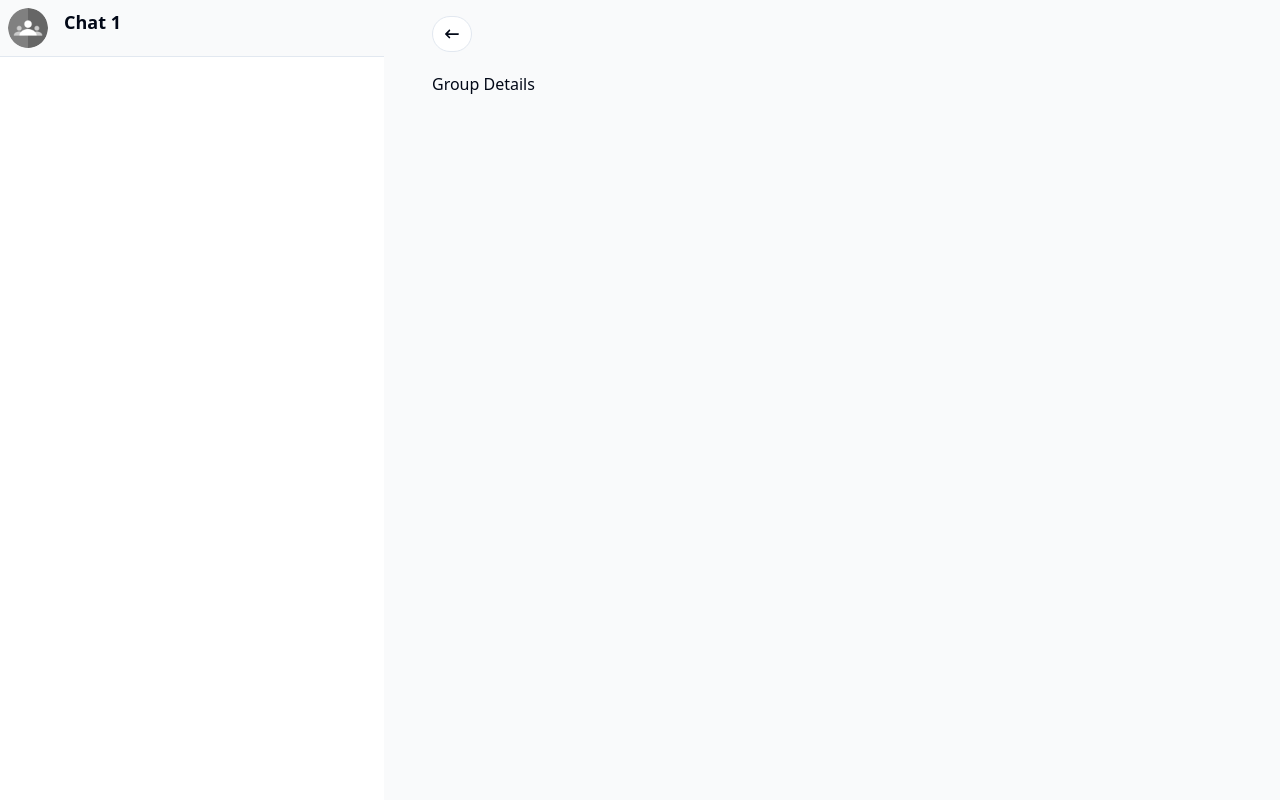
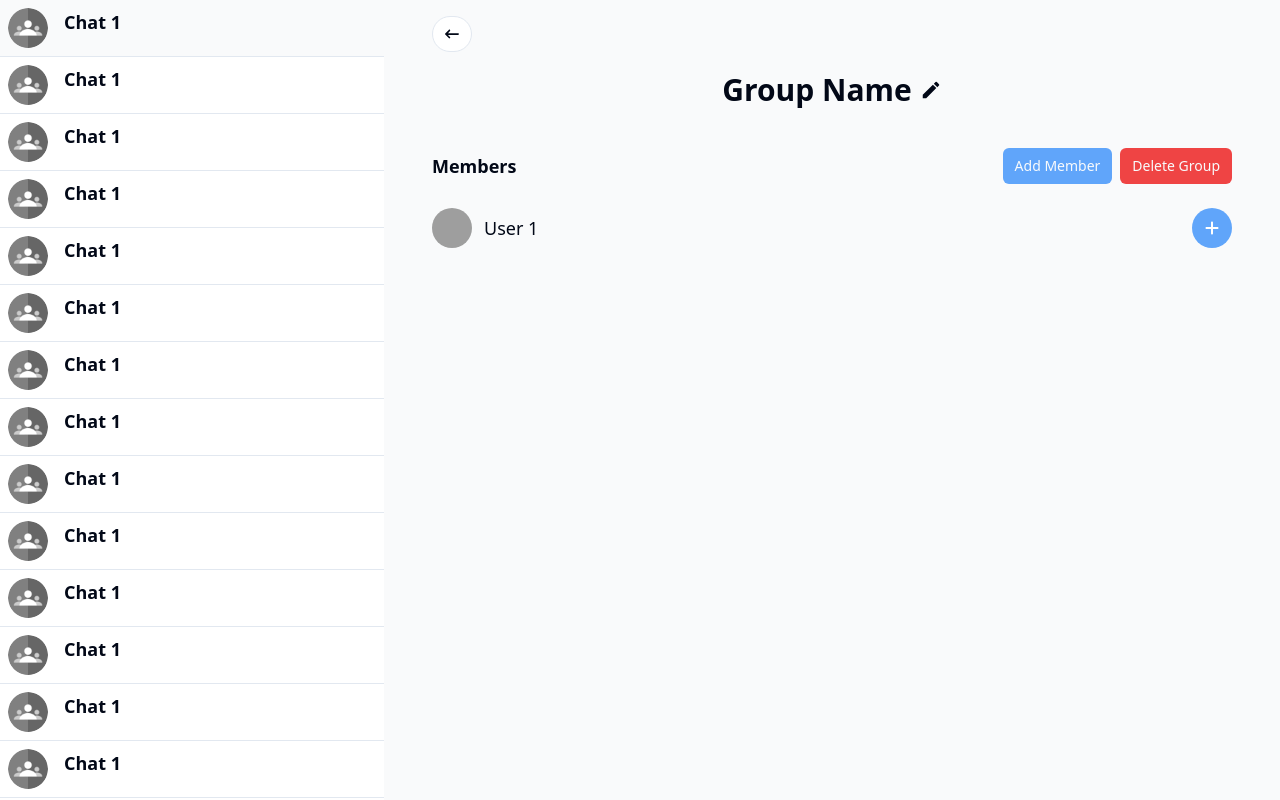
Before and after one commit to vivek3454/chat-app, a React (Vite) app in the folder frontend/: page /groups-management in a window 1280 px wide. Built offline with nearby package versions, Linux system fonts and the light colour scheme; grey boxes are pictures that could not be loaded.

Commit message:
add alert dialog,add member component etc

```diff
--- a/frontend/package.json
+++ b/frontend/package.json
@@ -11,6 +11,7 @@
   },
   "dependencies": {
     "@hookform/resolvers": "^3.6.0",
+    "@radix-ui/react-alert-dialog": "^1.1.1",
     "@radix-ui/react-avatar": "^1.1.0",
     "@radix-ui/react-dialog": "^1.1.1",
     "@radix-ui/react-dropdown-menu": "^2.1.1",
--- /dev/null
+++ b/frontend/src/components/shared/ConfirmDeleteAlert.jsx
@@ -0,0 +1,29 @@
+import {
+    AlertDialog,
+    AlertDialogAction,
+    AlertDialogCancel,
+    AlertDialogContent,
+    AlertDialogFooter,
+    AlertDialogHeader,
+    AlertDialogTitle,
+} from "@/components/ui/alert-dialog"
+
+
+const ConfirmDeleteAlert = ({ isDeleteAlertOpen, handleClose, handleDelete }) => {
+    return (
+        <AlertDialog open={isDeleteAlertOpen} onOpenChange={handleClose}>
+            <AlertDialogContent>
+                <AlertDialogHeader>
+                    <AlertDialogTitle>Are you absolutely sure to delete this group?</AlertDialogTitle>
+                </AlertDialogHeader>
+                <AlertDialogFooter>
+                    <AlertDialogCancel>Cancel</AlertDialogCancel>
+                    <AlertDialogAction onClick={handleDelete} className="bg-blue-400 hover:bg-blue-500">Continue</AlertDialogAction>
+                </AlertDialogFooter>
+            </AlertDialogContent>
+        </AlertDialog>
+
+    )
+}
+
+export default ConfirmDeleteAlert
--- a/frontend/src/components/shared/UserComp.jsx
+++ b/frontend/src/components/shared/UserComp.jsx
@@ -11,7 +11,7 @@ const UserComp = () => {
                 </Avatar>
                 <h2 className="text-lg">User 1</h2>
             </div>
-            <div className="w-10 h-10 rounded-full bg-blue-400 flex justify-center items-center">
+            <div className="w-10 h-10 rounded-full bg-blue-400 flex justify-center cursor-pointer items-center">
                 <FaPlus className="text-white" />
             </div>
         </div>
--- /dev/null
+++ b/frontend/src/components/specific/AddMember.jsx
@@ -0,0 +1,40 @@
+import {
+    Dialog,
+    DialogContent,
+    DialogFooter,
+    DialogHeader,
+    DialogTitle
+} from "@/components/ui/dialog"
+import UserComp from "../shared/UserComp"
+import { Button } from "../ui/button"
+import { Input } from "../ui/input"
+import { Label } from "../ui/label"
+
+const AddMember = ({ isAddMemberOpen, handleClose }) => {
+    return (
+        <Dialog open={isAddMemberOpen} onOpenChange={handleClose}>
+            <DialogContent className="sm:max-w-[400px]">
+                <DialogHeader>
+                    <DialogTitle>Add Member</DialogTitle>
+                </DialogHeader>
+                <form className="grid gap-4 py-4">
+                    <div className="input-container">
+                        <Label htmlFor="">
+                            Members
+                        </Label>
+                        <div className="mt-2">
+                            <UserComp />
+                        </div>
+                    </div>
+                    <DialogFooter className="mt-5">
+                        <Button variant="chat" type="submit">
+                            Add
+                        </Button>
+                    </DialogFooter>
+                </form>
+            </DialogContent>
+        </Dialog>
+    )
+}
+
+export default AddMember
--- a/frontend/src/components/specific/CreateGroup.jsx
+++ b/frontend/src/components/specific/CreateGroup.jsx
@@ -1,4 +1,3 @@
-import { Avatar, AvatarFallback, AvatarImage } from "@/components/ui/avatar"
 import {
   Dialog,
   DialogContent,
@@ -6,11 +5,10 @@ import {
   DialogHeader,
   DialogTitle
 } from "@/components/ui/dialog"
+import UserComp from "../shared/UserComp"
 import { Button } from "../ui/button"
 import { Input } from "../ui/input"
 import { Label } from "../ui/label"
-import { FaPlus } from "react-icons/fa6"
-import UserComp from "../shared/UserComp"
 
 
 const CreateGroup = ({ isCreateGroupOpen, setIsCreateGroupOpen }) => {
--- a/frontend/src/components/specific/GroupDetails.jsx
+++ b/frontend/src/components/specific/GroupDetails.jsx
@@ -1,8 +1,74 @@
+import { Suspense, lazy, useState } from "react"
+import { MdClose, MdEdit } from "react-icons/md"
+import { Input } from "../ui/input";
+import UserComp from "../shared/UserComp";
+import { Button } from "../ui/button";
+import BackDropLoader from "../loaders/BackDropLoader";
+const AddMember = lazy(() => import("./AddMember"))
+const ConfirmDeleteAlert = lazy(() => import("../shared/ConfirmDeleteAlert"))
 
 const GroupDetails = () => {
+    const [isNameEdit, setIsNameEdit] = useState(false);
+    const [isAddMemberOpen, setIsAddMemberOpen] = useState(false);
+    const [isDeleteAlertOpen, setIsDeleteAlertOpen] = useState(false);
+
+    const openEdit = () => {
+        setIsNameEdit((prev) => !prev);
+    }
+
+    const handleDeleteAlertCloseOpen = () => {
+        setIsDeleteAlertOpen((prev) => !prev);
+    }
+
+    const handleAddMemberCloseOpen = () => {
+        setIsAddMemberOpen((prev) => !prev);
+    }
+
+    const handleDelete = () => { }
+
     return (
         <div className="mt-5">
-            <h1>Group Details</h1>
+            <div className="flex justify-center gap-2 items-center">
+                {isNameEdit ?
+                    <>
+                        <Input placeholder="Enter Group Name" className="max-w-52 w-full" />
+                        <MdClose onClick={openEdit} size={22} className="cursor-pointer" />
+                    </>
+                    : <>
+                        <h1 className="text-center font-bold text-3xl">Group Name</h1>
+                        <MdEdit onClick={openEdit} size={22} className="cursor-pointer" />
+                    </>
+                }
+            </div>
+            <div className="flex justify-between items-center gap-4 mt-10">
+                <h2 className="text-lg font-semibold">Members</h2>
+                <div className="flex gap-2">
+                    <Button onClick={handleAddMemberCloseOpen} size="sm" variant="chat">Add Member</Button>
+                    <Button onClick={handleDeleteAlertCloseOpen} size="sm" variant="destructive">Delete Group</Button>
+                </div>
+            </div>
+            <div className="flex flex-col gap-3 mt-6">
+                <UserComp />
+            </div>
+
+            {isAddMemberOpen &&
+                <Suspense fallback={<BackDropLoader />}>
+                    <AddMember
+                        isAddMemberOpen={isAddMemberOpen}
+                        handleClose={handleAddMemberCloseOpen}
+                    />
+                </Suspense>
+            }
+
+            {isDeleteAlertOpen &&
+                <Suspense fallback={<BackDropLoader />}>
+                    <ConfirmDeleteAlert
+                        handleClose={handleDeleteAlertCloseOpen}
+                        handleDelete={handleDelete}
+                        isDeleteAlertOpen={isDeleteAlertOpen}
+                    />
+                </Suspense>
+            }
         </div>
     )
 }
--- a/frontend/src/components/specific/GroupList.jsx
+++ b/frontend/src/components/specific/GroupList.jsx
@@ -3,7 +3,65 @@ import GroupItem from './GroupItem'
 
 const GroupList = ({w,myGroups=[],chatId}) => {
   return (
-    <div>
+    <div className='h-screen overflow-y-auto'>
+      <GroupItem />
+      <GroupItem />
+      <GroupItem />
+      <GroupItem />
+      <GroupItem />
+      <GroupItem />
+      <GroupItem />
+      <GroupItem />
+      <GroupItem />
+      <GroupItem />
+      <GroupItem />
+      <GroupItem />
+      <GroupItem />
+      <GroupItem />
+      <GroupItem />
+      <GroupItem />
+      <GroupItem />
+      <GroupItem />
+      <GroupItem />
+      <GroupItem />
+      <GroupItem />
+      <GroupItem />
+      <GroupItem />
+      <GroupItem />
+      <GroupItem />
+      <GroupItem />
+      <GroupItem />
+      <GroupItem />
+      <GroupItem />
+      <GroupItem />
+      <GroupItem />
+      <GroupItem />
+      <GroupItem />
+      <GroupItem />
+      <GroupItem />
+      <GroupItem />
+      <GroupItem />
+      <GroupItem />
+      <GroupItem />
+      <GroupItem />
+      <GroupItem />
+      <GroupItem />
+      <GroupItem />
+      <GroupItem />
+      <GroupItem />
+      <GroupItem />
+      <GroupItem />
+      <GroupItem />
+      <GroupItem />
+      <GroupItem />
+      <GroupItem />
+      <GroupItem />
+      <GroupItem />
+      <GroupItem />
+      <GroupItem />
+      <GroupItem />
+      <GroupItem />
+      <GroupItem />
       <GroupItem />
     </div>
   )
--- /dev/null
+++ b/frontend/src/components/ui/alert-dialog.jsx
@@ -0,0 +1,99 @@
+"use client"
+
+import * as React from "react"
+import * as AlertDialogPrimitive from "@radix-ui/react-alert-dialog"
+
+import { cn } from "@/lib/utils"
+import { buttonVariants } from "@/components/ui/button"
+
+const AlertDialog = AlertDialogPrimitive.Root
+
+const AlertDialogTrigger = AlertDialogPrimitive.Trigger
+
+const AlertDialogPortal = AlertDialogPrimitive.Portal
+
+const AlertDialogOverlay = React.forwardRef(({ className, ...props }, ref) => (
+  <AlertDialogPrimitive.Overlay
+    className={cn(
+      "fixed inset-0 z-50 bg-black/80  data-[state=open]:animate-in data-[state=closed]:animate-out data-[state=closed]:fade-out-0 data-[state=open]:fade-in-0",
+      className
+    )}
+    {...props}
+    ref={ref} />
+))
+AlertDialogOverlay.displayName = AlertDialogPrimitive.Overlay.displayName
+
+const AlertDialogContent = React.forwardRef(({ className, ...props }, ref) => (
+  <AlertDialogPortal>
+    <AlertDialogOverlay />
+    <AlertDialogPrimitive.Content
+      ref={ref}
+      className={cn(
+        "fixed left-[50%] top-[50%] z-50 grid w-full max-w-lg translate-x-[-50%] translate-y-[-50%] gap-4 border bg-background p-6 shadow-lg duration-200 data-[state=open]:animate-in data-[state=closed]:animate-out data-[state=closed]:fade-out-0 data-[state=open]:fade-in-0 data-[state=closed]:zoom-out-95 data-[state=open]:zoom-in-95 data-[state=closed]:slide-out-to-left-1/2 data-[state=closed]:slide-out-to-top-[48%] data-[state=open]:slide-in-from-left-1/2 data-[state=open]:slide-in-from-top-[48%] sm:rounded-lg",
+        className
+      )}
+      {...props} />
+  </AlertDialogPortal>
+))
+AlertDialogContent.displayName = AlertDialogPrimitive.Content.displayName
+
+const AlertDialogHeader = ({
+  className,
+  ...props
+}) => (
+  <div
+    className={cn("flex flex-col space-y-2 text-center sm:text-left", className)}
+    {...props} />
+)
+AlertDialogHeader.displayName = "AlertDialogHeader"
+
+const AlertDialogFooter = ({
+  className,
+  ...props
+}) => (
+  <div
+    className={cn("flex flex-col-reverse sm:flex-row sm:justify-end sm:space-x-2", className)}
+    {...props} />
+)
+AlertDialogFooter.displayName = "AlertDialogFooter"
+
+const AlertDialogTitle = React.forwardRef(({ className, ...props }, ref) => (
+  <AlertDialogPrimitive.Title ref={ref} className={cn("text-lg font-semibold", className)} {...props} />
+))
+AlertDialogTitle.displayName = AlertDialogPrimitive.Title.displayName
+
+const AlertDialogDescription = React.forwardRef(({ className, ...props }, ref) => (
+  <AlertDialogPrimitive.Description
+    ref={ref}
+    className={cn("text-sm text-muted-foreground", className)}
+    {...props} />
+))
+AlertDialogDescription.displayName =
+  AlertDialogPrimitive.Description.displayName
+
+const AlertDialogAction = React.forwardRef(({ className, ...props }, ref) => (
+  <AlertDialogPrimitive.Action ref={ref} className={cn(buttonVariants(), className)} {...props} />
+))
+AlertDialogAction.displayName = AlertDialogPrimitive.Action.displayName
+
+const AlertDialogCancel = React.forwardRef(({ className, ...props }, ref) => (
+  <AlertDialogPrimitive.Cancel
+    ref={ref}
+    className={cn(buttonVariants({ variant: "outline" }), "mt-2 sm:mt-0", className)}
+    {...props} />
+))
+AlertDialogCancel.displayName = AlertDialogPrimitive.Cancel.displayName
+
+export {
+  AlertDialog,
+  AlertDialogPortal,
+  AlertDialogOverlay,
+  AlertDialogTrigger,
+  AlertDialogContent,
+  AlertDialogHeader,
+  AlertDialogFooter,
+  AlertDialogTitle,
+  AlertDialogDescription,
+  AlertDialogAction,
+  AlertDialogCancel,
+}
--- a/frontend/src/components/ui/button.jsx
+++ b/frontend/src/components/ui/button.jsx
@@ -10,7 +10,7 @@ const buttonVariants = cva(
     variants: {
       variant: {
         default: "bg-primary text-primary-foreground hover:bg-primary/90",
-        chat: "bg-blue-400 text-primary-foreground hover:bg-blue-400/90",
+        chat: "bg-blue-400 text-primary-foreground hover:bg-blue-500",
         destructive:
           "bg-destructive text-destructive-foreground hover:bg-destructive/90",
         outline:
--- a/frontend/src/index.css
+++ b/frontend/src/index.css
@@ -70,7 +70,16 @@
   * {
     @apply border-border;
   }
+
   body {
     @apply bg-background text-foreground;
   }
 }
+
+::-webkit-scrollbar {
+  @apply w-3
+}
+
+::-webkit-scrollbar-thumb {
+  @apply bg-blue-400 w-3 rounded-md
+}
```
Also changed, not shown: 1 other file (tests, documents, lock files or other folders). Lines whose indentation alone changed are shown as unchanged.
